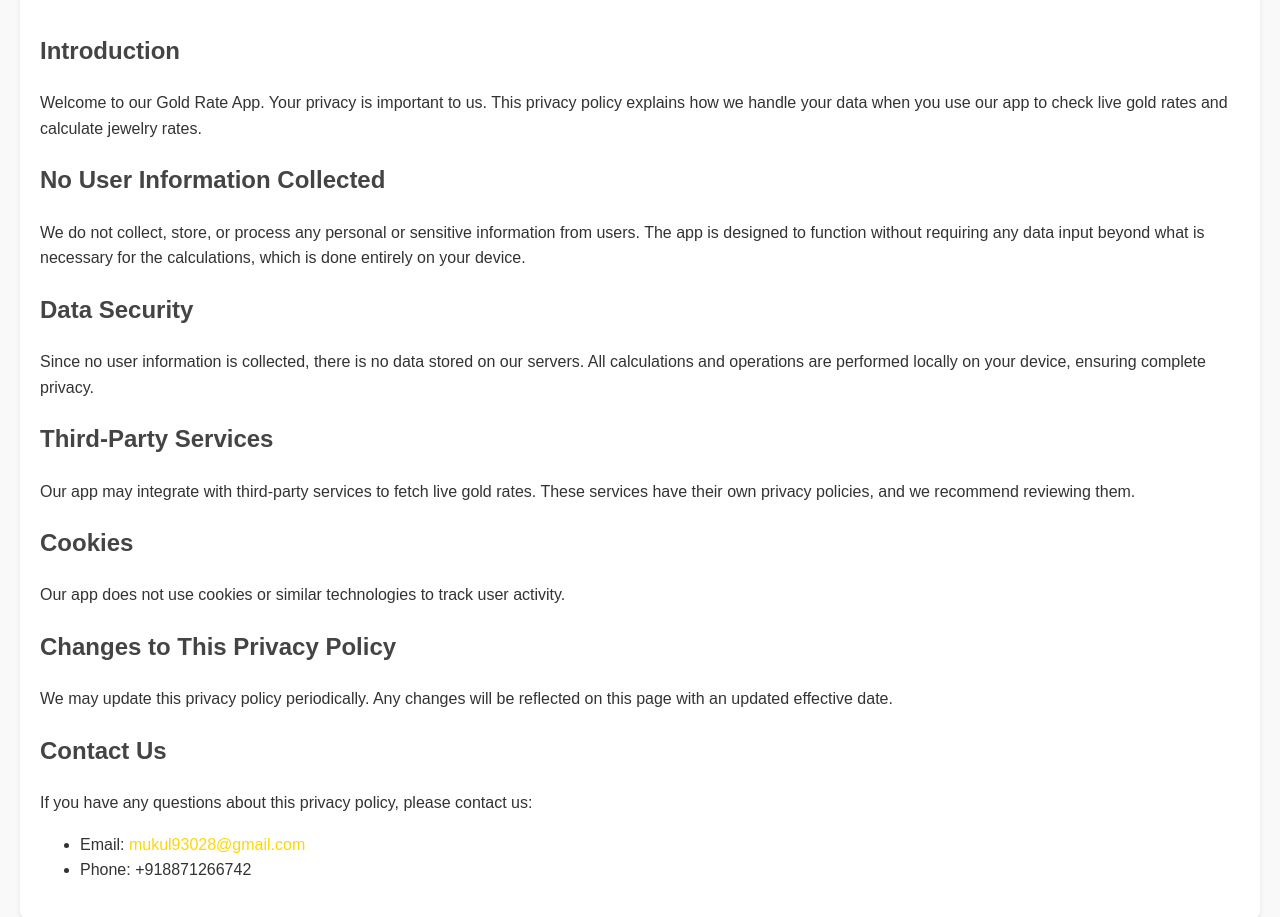
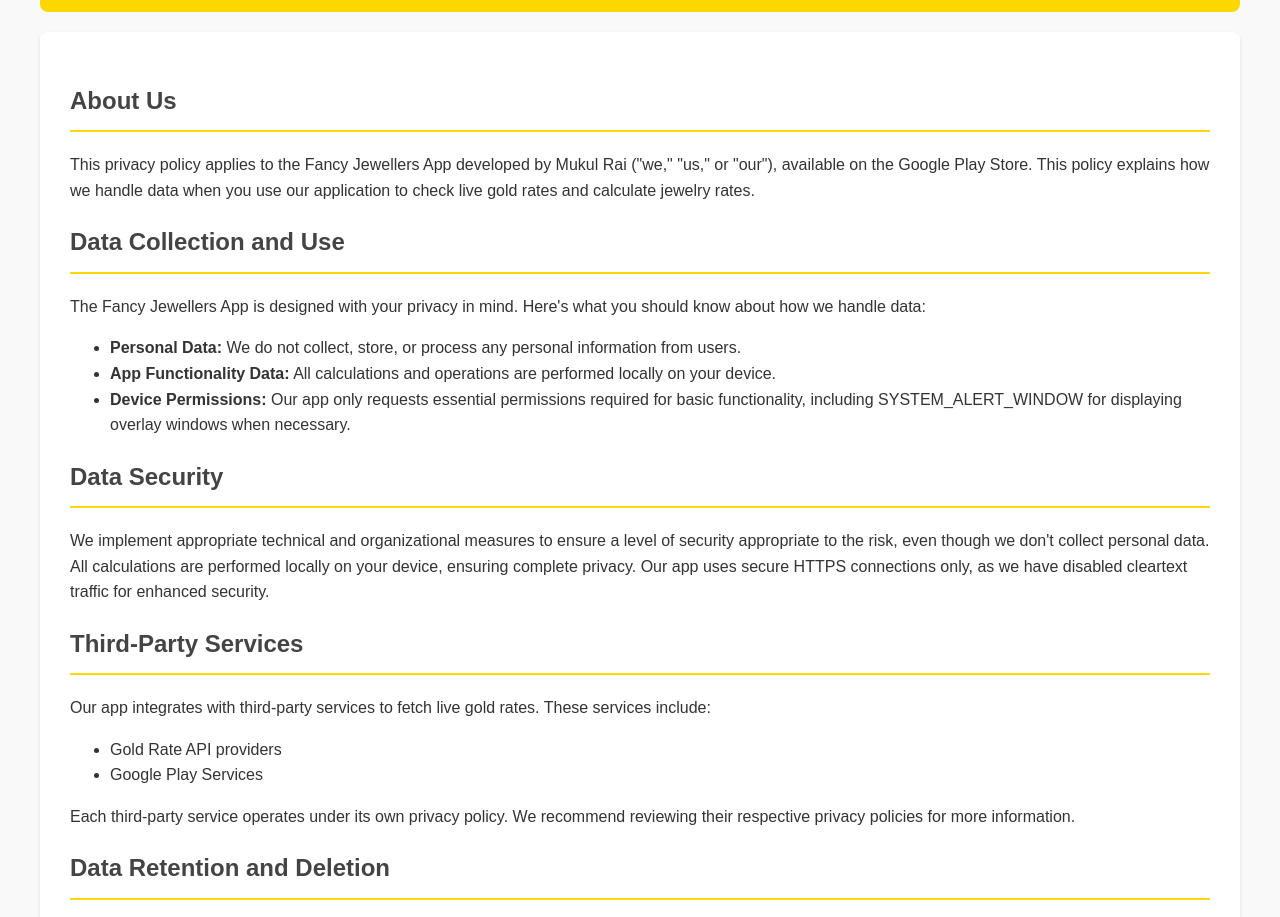
Before and after one commit to fancyjewellers/privacy-policy, a plain HTML site: page index.html in a window 1280 px wide. Shown: the part 99-1016 px from the top of the page. Drawn offline with Linux system fonts and the light colour scheme.

Commit message:
Update index.html

```diff
--- a/index.html
+++ b/index.html
@@ -3,7 +3,7 @@
 <head>
     <meta charset="UTF-8">
     <meta name="viewport" content="width=device-width, initial-scale=1.0">
-    <title>Privacy Policy - Gold Rate App</title>
+    <title>Privacy Policy - Fancy Jewellers App</title>
     <style>
         body {
             font-family: Arial, sans-serif;
@@ -11,11 +11,16 @@
             line-height: 1.6;
             background-color: #f9f9f9;
             color: #333;
+            max-width: 1200px;
+            margin: 0 auto;
+            padding: 20px;
         }
         header {
             background-color: #ffd700;
-            padding: 10px 20px;
+            padding: 20px;
             text-align: center;
+            border-radius: 8px;
+            margin-bottom: 20px;
         }
         header h1 {
             margin: 0;
@@ -23,12 +28,15 @@
         }
         section {
             background: #fff;
-            padding: 20px;
+            padding: 30px;
             border-radius: 8px;
             box-shadow: 0 2px 4px rgba(0, 0, 0, 0.1);
+            margin-bottom: 20px;
         }
         h2 {
             color: #444;
+            border-bottom: 2px solid #ffd700;
+            padding-bottom: 10px;
         }
         a {
             color: #ffd700;
@@ -37,40 +45,59 @@
         a:hover {
             text-decoration: underline;
         }
+        .last-updated {
+            font-style: italic;
+            color: #666;
+            margin-top: 20px;
+        }
     </style>
 </head>
 <body>
-
 <header>
     <h1>Privacy Policy</h1>
 </header>
+<section>
+    <h2>About Us</h2>
+    <p>This privacy policy applies to the Fancy Jewellers App developed by Mukul Rai ("we," "us," or "our"), available on the Google Play Store. This policy explains how we handle data when you use our application to check live gold rates and calculate jewelry rates.</p>
 
-<section>
-    <h2>Introduction</h2>
-    <p>Welcome to our Gold Rate App. Your privacy is important to us. This privacy policy explains how we handle your data when you use our app to check live gold rates and calculate jewelry rates.</p>
-
-    <h2>No User Information Collected</h2>
-    <p>We do not collect, store, or process any personal or sensitive information from users. The app is designed to function without requiring any data input beyond what is necessary for the calculations, which is done entirely on your device.</p>
+    <h2>Data Collection and Use</h2>
+    <p>The Fancy Jewellers App is designed with your privacy in mind. Here's what you should know about how we handle data:</p>
+    <ul>
+        <li><strong>Personal Data:</strong> We do not collect, store, or process any personal information from users.</li>
+        <li><strong>App Functionality Data:</strong> All calculations and operations are performed locally on your device.</li>
+        <li><strong>Device Permissions:</strong> Our app only requests essential permissions required for basic functionality, including SYSTEM_ALERT_WINDOW for displaying overlay windows when necessary.</li>
+    </ul>
 
     <h2>Data Security</h2>
-    <p>Since no user information is collected, there is no data stored on our servers. All calculations and operations are performed locally on your device, ensuring complete privacy.</p>
+    <p>We implement appropriate technical and organizational measures to ensure a level of security appropriate to the risk, even though we don't collect personal data. All calculations are performed locally on your device, ensuring complete privacy. Our app uses secure HTTPS connections only, as we have disabled cleartext traffic for enhanced security.</p>
 
     <h2>Third-Party Services</h2>
-    <p>Our app may integrate with third-party services to fetch live gold rates. These services have their own privacy policies, and we recommend reviewing them.</p>
+    <p>Our app integrates with third-party services to fetch live gold rates. These services include:</p>
+    <ul>
+        <li>Gold Rate API providers</li>
+        <li>Google Play Services</li>
+    </ul>
+    <p>Each third-party service operates under its own privacy policy. We recommend reviewing their respective privacy policies for more information.</p>
 
-    <h2>Cookies</h2>
-    <p>Our app does not use cookies or similar technologies to track user activity.</p>
+    <h2>Data Retention and Deletion</h2>
+    <p>Since we don't collect or store any user data on our servers, there is no data retention period. All local data can be removed by uninstalling the app from your device.</p>
+
+    <h2>Children's Privacy</h2>
+    <p>Our app does not knowingly collect any personal information from children under 13 years of age. The app is designed for general audience use.</p>
 
     <h2>Changes to This Privacy Policy</h2>
-    <p>We may update this privacy policy periodically. Any changes will be reflected on this page with an updated effective date.</p>
+    <p>We reserve the right to update this privacy policy at any time. We will notify users of any material changes by posting the new privacy policy on this page and updating the "Last Updated" date.</p>
 
-    <h2>Contact Us</h2>
-    <p>If you have any questions about this privacy policy, please contact us:</p>
+    <h2>Contact Information</h2>
+    <p>For any questions or concerns about this privacy policy or our app, please contact us:</p>
     <ul>
-        <li>Email: <a href="mailto:support@goldrateapp.com">mukul93028@gmail.com</a></li>
+        <li>Developer: Mukul Rai</li>
+        <li>Email: <a href="mailto:mukul93028@gmail.com">mukul93028@gmail.com</a></li>
         <li>Phone: +918871266742</li>
+        <li>Address: [Your Business Address]</li>
     </ul>
+
+    <p class="last-updated">Last Updated: January 27, 2025</p>
 </section>
-
 </body>
 </html>
```
